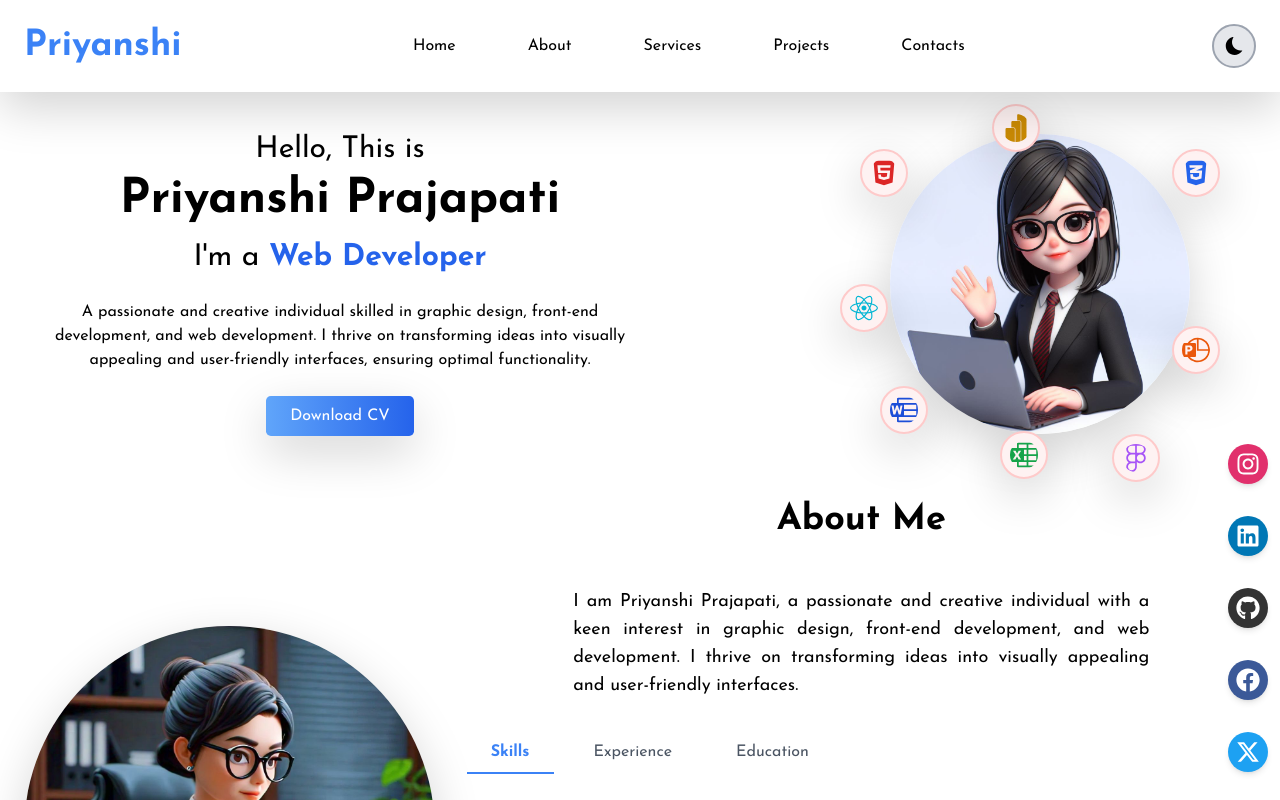
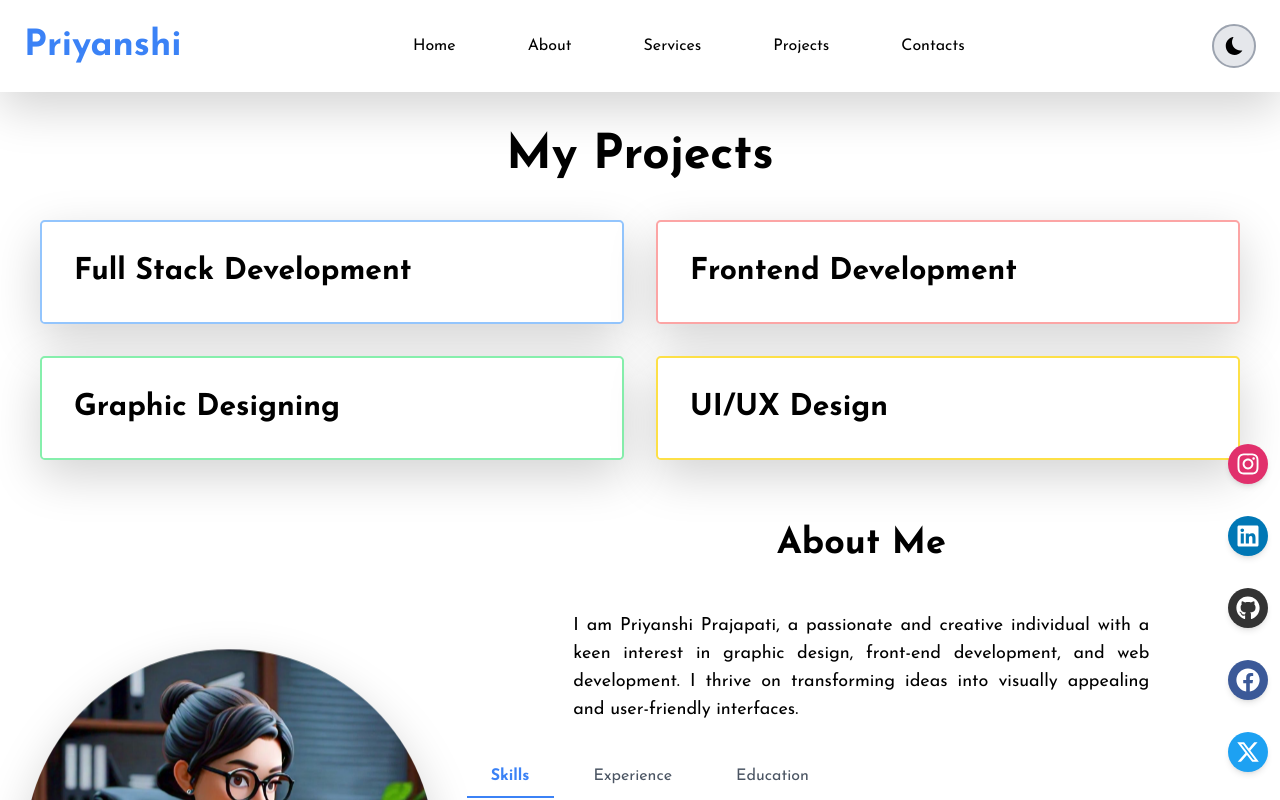
Before and after one commit to PriyanshiPrajapati1299/My_React_Portfolio, a React (Vite) app: page / in a window 1280 px wide. Shown: the top 800 px of the page. Built offline with nearby package versions, Linux system fonts and the light colour scheme; a small style sheet from the web is missing.

Commit message:
Update Home.jsx

```diff
--- a/src/Components/Home.jsx
+++ b/src/Components/Home.jsx
@@ -1,153 +1,112 @@
-import React, { useState, useEffect } from 'react';
+import React, { useEffect, useState } from 'react';
 import AOS from 'aos'; // Import AOS
 import 'aos/dist/aos.css'; // Import AOS styles
 import { useTheme } from '../assets/Additionals/ThemeContext'; // Use theme context
-import me from '../Images/me.jpeg'; // Replace with your image path
-import { FaHtml5, FaCss3Alt, FaReact, FaFigma } from 'react-icons/fa'; // Import icons
-import { SiMicrosoftword, SiMicrosoftpowerpoint, SiMicrosoftexcel, SiPowerbi } from 'react-icons/si'; // Import other icons
-import CV from '../Images/Priyanshi_Prajapati_CV.pdf';
 
-const HomePage = () => {
+const ProjectsPage = () => {
   const { darkMode } = useTheme(); // Get dark mode from theme context
-  const jobTitles = [
-    { title: 'Graphic Designer', lightColor: 'text-red-600', darkColor: 'text-red-300' },
-    { title: 'Frontend Developer', lightColor: 'text-green-600', darkColor: 'text-green-300' },
-    { title: 'Web Developer', lightColor: 'text-blue-600', darkColor: 'text-blue-300' },
-  ];
-
-  const [currentTitle, setCurrentTitle] = useState('');
-  const [index, setIndex] = useState(0);
-  const typingSpeed = 150; // Speed of typing effect
-  const pauseDuration = 1000; // Pause duration after typing
+  const [hoveredCard, setHoveredCard] = useState(null);
 
   useEffect(() => {
-    AOS.init({ duration: 1200, once: false }); // Initialize AOS with custom duration
+    AOS.init({ duration: 1200, once: false }); // Initialize AOS
   }, []);
 
-  useEffect(() => {
-    let typingTimeout;
-    let pauseTimeout;
+  // Projects data
+  const projects = {
+    fullStack: [
+      { name: '3D eCommerce Website (Upcoming..)', link: '/projects/3d-ecommerce' },
+      { name: 'Food Ordering Website', link: '/projects/food-ordering' },
+    ],
+    frontend: [
+      { name: 'My React Portfolio', link: '/projects/react-portfolio' },
+      { name: 'My Static Portfolio', link: 'https://priyanshiprajapati1299.github.io/My-Portfolio/' },
+    ],
+    graphicDesign: [
+      { name: 'My Designs', link: 'https://github.com/Priyanshi-Graphics' },
+    ],
+    uiUxDesign: [
+      { name: 'My Designs', link: 'https://github.com/Priyanshi-Graphics' },
+    ],
+  };
 
-    const typeTitle = () => {
-      const currentJobTitle = jobTitles[index].title;
-
-      // Typing effect
-      setCurrentTitle((prev) => prev + currentJobTitle.charAt(prev.length));
-
-      if (currentTitle.length < currentJobTitle.length) {
-        typingTimeout = setTimeout(typeTitle, typingSpeed);
-      } else {
-        // Pause after typing
-        pauseTimeout = setTimeout(() => {
-          setCurrentTitle(''); // Clear title for the next one
-          setIndex((prevIndex) => (prevIndex + 1) % jobTitles.length); // Move to the next job title
-        }, pauseDuration);
-      }
-    };
-
-    // Start typing the title if currentTitle is not fully typed
-    if (currentTitle.length < jobTitles[index].title.length) {
-      typeTitle();
-    } else {
-      // If finished typing, wait for pauseDuration to start typing again
-      pauseTimeout = setTimeout(() => {
-        setCurrentTitle(''); // Clear title for the next one
-        setIndex((prevIndex) => (prevIndex + 1) % jobTitles.length);
-      }, pauseDuration);
-    }
-
-    // Cleanup function to clear timeouts
-    return () => {
-      clearTimeout(typingTimeout);
-      clearTimeout(pauseTimeout);
-    };
-  }, [currentTitle, index, jobTitles]);
-
-  useEffect(() => {
-    // Reset currentTitle if the index changes
-    setCurrentTitle('');
-  }, [index]);
-
-  // Set icon background colors based on the theme
-  const iconBackgroundColor = darkMode ? 'bg-white' : 'bg-red-50';
+  const cards = [
+    {
+      title: 'Full Stack Development',
+      category: 'fullStack',
+      color: `${darkMode ? 'bg-gray border-2 border-gray-600' : 'bg-white border-2 border-blue-300'}`,
+      a: 'text-blue-500',
+    },
+    {
+      title: 'Frontend Development',
+      category: 'frontend',
+      color: `${darkMode ? 'bg-gray border-2 border-gray-600' : 'bg-white border-2 border-red-300'}`,
+      a: 'text-red-500',
+    },
+    {
+      title: 'Graphic Designing',
+      category: 'graphicDesign',
+      color: `${darkMode ? 'bg-gray border-2 border-gray-600' : 'bg-white border-2 border-green-300'}`,
+      a: 'text-green-500',
+    },
+    {
+      title: 'UI/UX Design',
+      category: 'uiUxDesign',
+      color: `${darkMode ? 'bg-gray border-2 border-gray-600' : 'bg-white border-2 border-yellow-300'}`,
+      a: 'text-yellow-500',
+    },
+  ];
 
   return (
     <section
-      className={`relative flex flex-col-reverse md:flex-row items-center justify-between h-auto md:h-screen p-6 md:p-10 transition-all duration-500 ${darkMode ? 'bg-gray-900 text-white' : 'bg-white text-black'}`}
-      id='home'
+      className={`p-6 sm:p-8 lg:p-10 transition-all duration-500 ${darkMode ? 'bg-gray-900 text-white' : 'bg-white text-black'}`}
+      id="projects"
     >
-      {/* Image with floating skills for smaller screens (image on top) */}
-      <div
-        className="w-full md:w-1/3 mt-10 md:mt-0 relative flex justify-center md:order-2"
-        data-aos="fade-left" // Apply AOS animation to the image
+      <h1
+        className="text-3xl sm:text-4xl lg:text-5xl font-bold text-center mb-6 sm:mb-8 lg:mb-10"
+        data-aos="fade-down"
       >
-        <img
-          src={me} // Replace with your image path
-          alt="Priyanshi Prajapati"
-          className={`w-48 md:w-3/4 rounded-full shadow-lg transition-all duration-300
-            ${darkMode ? 'shadow-blue-500' : 'shadow-pink-500'}
-            hover:scale-105 hover:shadow-2xl glow-effect bounce-animation`}
-        />
+        My Projects
+      </h1>
 
-        {/* Floating skill icons scattered across the screen */}
-        <div className="absolute w-full h-full hidden md:block">
-          <div className="skill-icon absolute" style={{ top: '5%', left: '5%' }}>
-            <FaHtml5 className={`text-3xl md:text-5xl ${iconBackgroundColor} p-2 rounded-full border-2 border-red-200 shadow-lg text-red-600`} />
+      <div className="grid grid-cols-1 sm:grid-cols-2 lg:grid-cols-2 gap-8">
+        {cards.map((card, index) => (
+          <div
+            key={index}
+            className={`relative p-6 sm:p-8 rounded-lg shadow-lg transition-transform duration-300 transform hover:scale-105 ${darkMode ? 'text-black' : 'text-black'} ${card.color}`}
+            onMouseEnter={() => setHoveredCard(card.category)}
+            onMouseLeave={() => setHoveredCard(null)}
+            data-aos="fade-up"
+            data-aos-offset="200"
+            data-aos-easing="ease-in-out"
+          >
+            <h2 className={`text-2xl sm:text-3xl font-semibold ${darkMode ? 'text-white' : 'text-black'}`}>
+              {card.title}
+            </h2>
+            {hoveredCard === card.category && (
+              <div className="mt-4 space-y-4">
+                {projects[card.category].map((project, idx) => (
+                  <div
+                    key={idx}
+                    className="flex justify-between items-center bg-white dark:bg-gray-800 p-3 sm:p-4 rounded-lg shadow-md hover:shadow-xl transition duration-300"
+                  >
+                    <span className="text-sm sm:text-base">{project.name}</span>
+                    <a
+                      href={project.link}
+                      className={`${card.a} dark:text-blue-300 font-semibold text-sm sm:text-base hover:underline`}
+                      target="_blank"
+                      rel="noopener noreferrer"
+                    >
+                      View Project
+                    </a>
+                  </div>
+                ))}
+              </div>
+            )}
           </div>
-          <div className="skill-icon absolute" style={{ top: '5%', right: '5%' }}>
-            <FaCss3Alt className={`text-3xl md:text-5xl ${iconBackgroundColor} p-2 rounded-full border-2 border-red-200 shadow-lg text-blue-600`} />
-          </div>
-          <div className="skill-icon absolute" style={{ top: '50%', left: '0%' }}>
-            <FaReact className={`text-3xl md:text-5xl ${iconBackgroundColor} p-2 rounded-full border-2 border-red-200 shadow-lg text-cyan-500`} />
-          </div>
-          <div className="skill-icon absolute" style={{ top: '100%', right: '20%' }}>
-            <FaFigma className={`text-3xl md:text-5xl ${iconBackgroundColor} p-2 rounded-full border-2 border-red-200 shadow-lg text-purple-500`} />
-          </div>
-          <div className="skill-icon absolute" style={{ bottom: '0%', left: '10%' }}>
-            <SiMicrosoftword className={`text-3xl md:text-5xl ${iconBackgroundColor} p-2 rounded-full border-2 border-red-200 shadow-lg text-blue-700`} />
-          </div>
-          <div className="skill-icon absolute" style={{ bottom: '20%', right: '5%' }}>
-            <SiMicrosoftpowerpoint className={`text-3xl md:text-5xl ${iconBackgroundColor} p-2 rounded-full border-2 border-red-200 shadow-lg text-orange-600`} />
-          </div>
-          <div className="skill-icon absolute" style={{ bottom: '-15%', left: '40%' }}>
-            <SiMicrosoftexcel className={`text-3xl md:text-5xl ${iconBackgroundColor} p-2 rounded-full border-2 border-red-200 shadow-lg text-green-600`} />
-          </div>
-          <div className="skill-icon absolute" style={{ top: '-10%', right: '50%' }}>
-            <SiPowerbi className={`text-3xl md:text-5xl ${iconBackgroundColor} p-2 rounded-full border-2 border-red-200 shadow-lg text-yellow-600`} />
-          </div>
-        </div>
-      </div>
-
-      <div
-        className="w-full md:w-1/2 text-center md:text-left md:order-1"
-        data-aos="fade-right" // Apply AOS animation to this div
-      >
-        <h2 className="text-xl md:text-3xl font-normal mb-2">Hello, This is</h2>
-        <h1 className="text-3xl md:text-5xl font-bold">Priyanshi Prajapati</h1>
-        <h2 className="text-xl md:text-3xl mt-3 md:mt-5 font-normal">
-          I'm a
-          <span
-            className={`font-semibold transition-transform transform ${currentTitle ? 'scale-110' : ''}
-              ${darkMode ? jobTitles[index].darkColor : jobTitles[index].lightColor}`}
-          >
-            &nbsp;{currentTitle}
-          </span>
-        </h2>
-        <p className="mt-4 text-sm md:text-base font-normal">
-          A passionate and creative individual skilled in graphic design, front-end development, and web development.
-          I thrive on transforming ideas into visually appealing and user-friendly interfaces, ensuring optimal functionality.
-        </p>
-        <a
-          href={CV} // Replace with your CV link
-          download
-          className="mt-6 inline-block bg-gradient-to-r from-blue-400 to-blue-600 text-white py-2 px-4 md:py-2 md:px-6 rounded-lg shadow-lg transition-transform transform hover:scale-110 hover:shadow-xl active:scale-95 tilt"
-          target='_blank'
-        >
-          Download CV
-        </a>
+        ))}
       </div>
     </section>
   );
 };
 
-export default HomePage;
+export default ProjectsPage;
```
